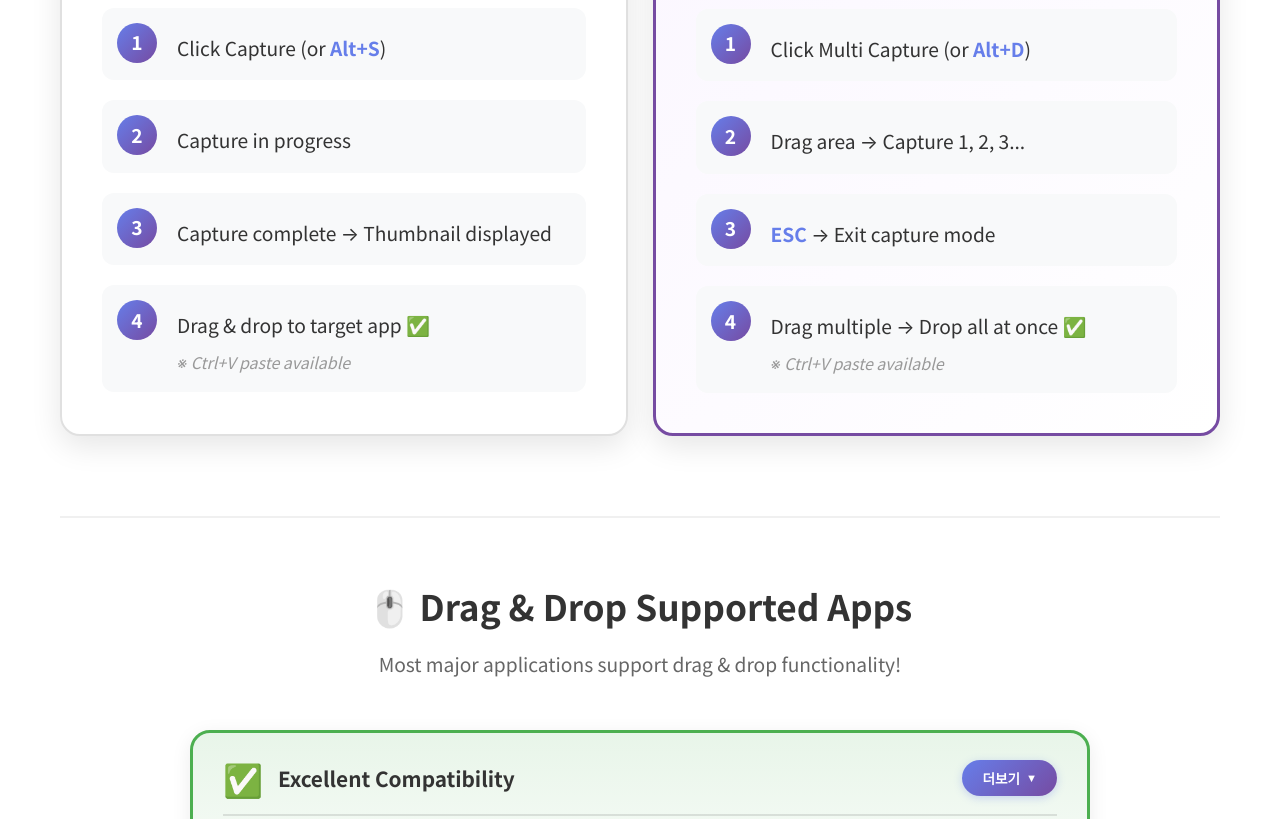
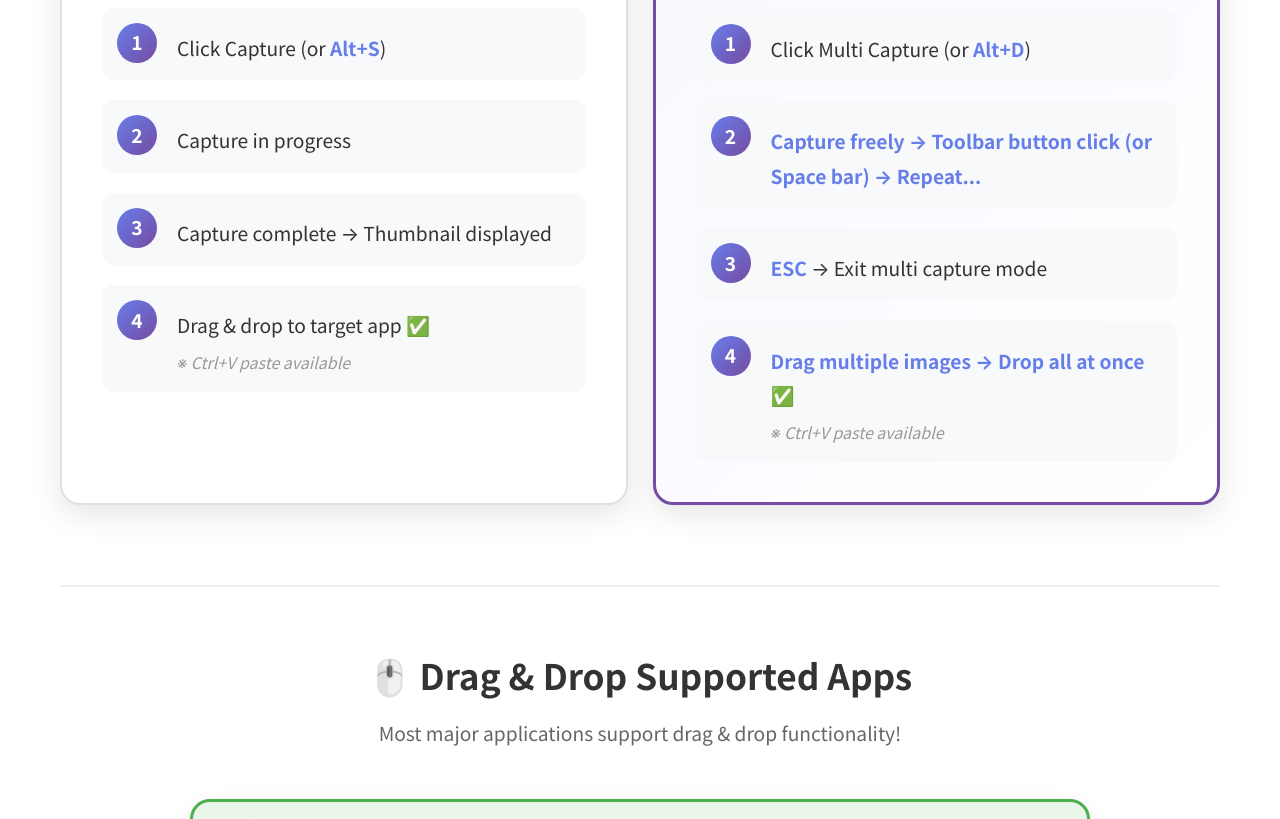
Before and after one commit to screenshotdrag-wow/screenshotdrag-website, a plain HTML site: page index.html in a window 1280 px wide. Shown: the part 1844-2663 px from the top of the page. Drawn offline with nearby package versions, Linux system fonts and the light colour scheme.

Commit message:
Update Multi Capture steps with emphasis on key actions

```diff
--- a/index.html
+++ b/index.html
@@ -111,15 +111,15 @@
                                 </div>
                                 <div class="usage-step">
                                     <span class="step-num">2</span>
-                                    <p>Drag area → Capture 1, 2, 3...</p>
+                                    <p><strong>Capture freely → Toolbar button click (or Space bar) → Repeat...</strong></p>
                                 </div>
                                 <div class="usage-step">
                                     <span class="step-num">3</span>
-                                    <p><strong>ESC</strong> → Exit capture mode</p>
+                                    <p><strong>ESC</strong> → Exit multi capture mode</p>
                                 </div>
                                 <div class="usage-step">
                                     <span class="step-num">4</span>
-                                    <p>Drag multiple → Drop all at once ✅<br><span class="sub-option">※ Ctrl+V paste available</span></p>
+                                    <p><strong>Drag multiple images → Drop all at once ✅</strong><br><span class="sub-option">※ Ctrl+V paste available</span></p>
                                 </div>
                             </div>
                         </div>
```
